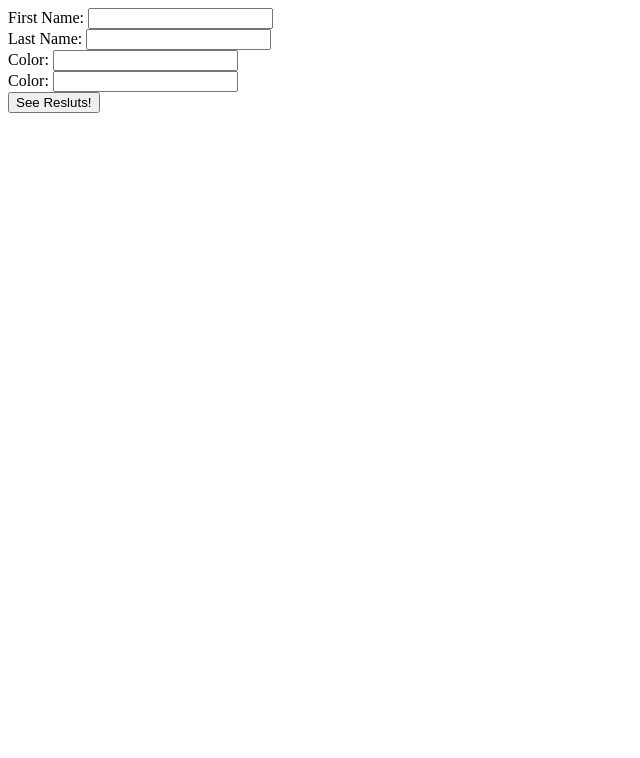
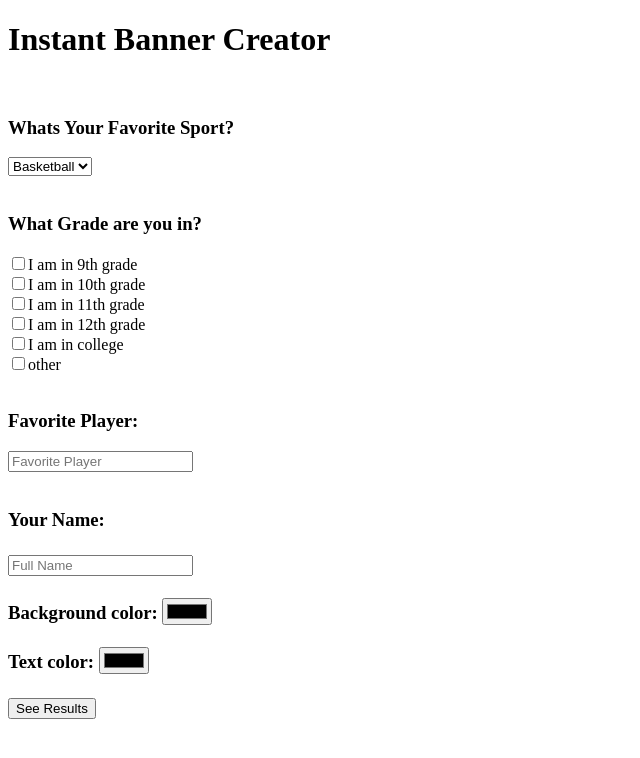
Before and after one commit to Dakaraia6799/banner-generator, a plain HTML site: page index.html in a window 1280 px wide. Shown: the whole page, without its empty margins (0-640 px from the left). Drawn offline with nearby package versions, Linux system fonts and the light colour scheme.

Commit message:
inputs no results

```diff
--- a/index.html
+++ b/index.html
@@ -1,22 +1,74 @@
 <!DOCTYPE html>
 <html>
-  <head>
+
+<head>
     <meta charset="UTF-8">
-    <title>banner project</title>
+    <title>Banner Generator</title>
     <script src="https://code.jquery.com/jquery-3.1.1.js"></script>
     <script>
-        $(function(){
-          $('button').click(function(){
+        $(function() {
+            $('button').click(function() {
 
-          });
+                $('#banner').html($('#text').val());
+
+                var userBackground = $('#backgroundColor').val();
+                $('#banner').val(userBackground).css('background-color', userBackground);
+
+                var userTextColor = $('#textColor').val();
+                $('#banner').val(userTextColor).css('color', userTextColor);
+            });
+
         });
     </script>
-  </head>
-  <body>
-  First Name: <input id="title"><br>
-  Last Name: <input id="name"><br>
-  Color: <input id="color1"><br>
-  Color: <input id="color2"><br>
-  <button>See Resluts!</button>
-  </body>
+    <style>
+        #banner {
+            background-color: white;
+            text-align: center;
+            height: 200px;
+            width: 200px;
+            font-size: 80px;
+        }
+    </style>
+</head>
+
+<body>
+
+    <h1>Instant Banner Creator</h1>
+    <div class="info">
+    <br>
+    <h3>Whats Your Favorite Sport?</h3>
+    <select name="subject">
+        <option value="Basketball" selected> Basketball </option>
+        <option value="Football"> Football </option>
+        <option value="Baseball"> Baseball </option>
+        <option value="soccer"> soccer </option>
+    </select><br>
+    <br><h3>What Grade are you in?</h3>
+    <input type="checkbox" name="grade" value="ninth">I am in 9th grade<br>
+<input type="checkbox" name="grade" value="tenth">I am in 10th grade<br>
+<input type="checkbox" name="grade" value="eleventh">I am in 11th grade<br>
+<input type="checkbox" name="grade" value="twelfth">I am in 12th grade<br>
+<input type="checkbox" name="grade" value="college">I am in college<br>
+<input type="checkbox" name="grade" value="other">other<br>
+</form>
+    <br>
+    <h3>Favorite Player:</h3>
+    <input id="dname" type="text" name="dname" placeholder="Favorite Player" required><br><br>
+
+    <div id="userInput" required>
+       <h3> Your Name:<br><br>
+
+        <input id="userName" type="text" name="dname" placeholder="Full Name" required>
+        <br><br> Background color:
+        <input type="color" id="backgroundColor" />
+        <br><br> Text color:
+        <input type="color" id="textColor" />
+        <br><br>
+        <button>See Results</button>
+        <br><br>
+    </div>
+
+
+</body>
+
 </html>
```
